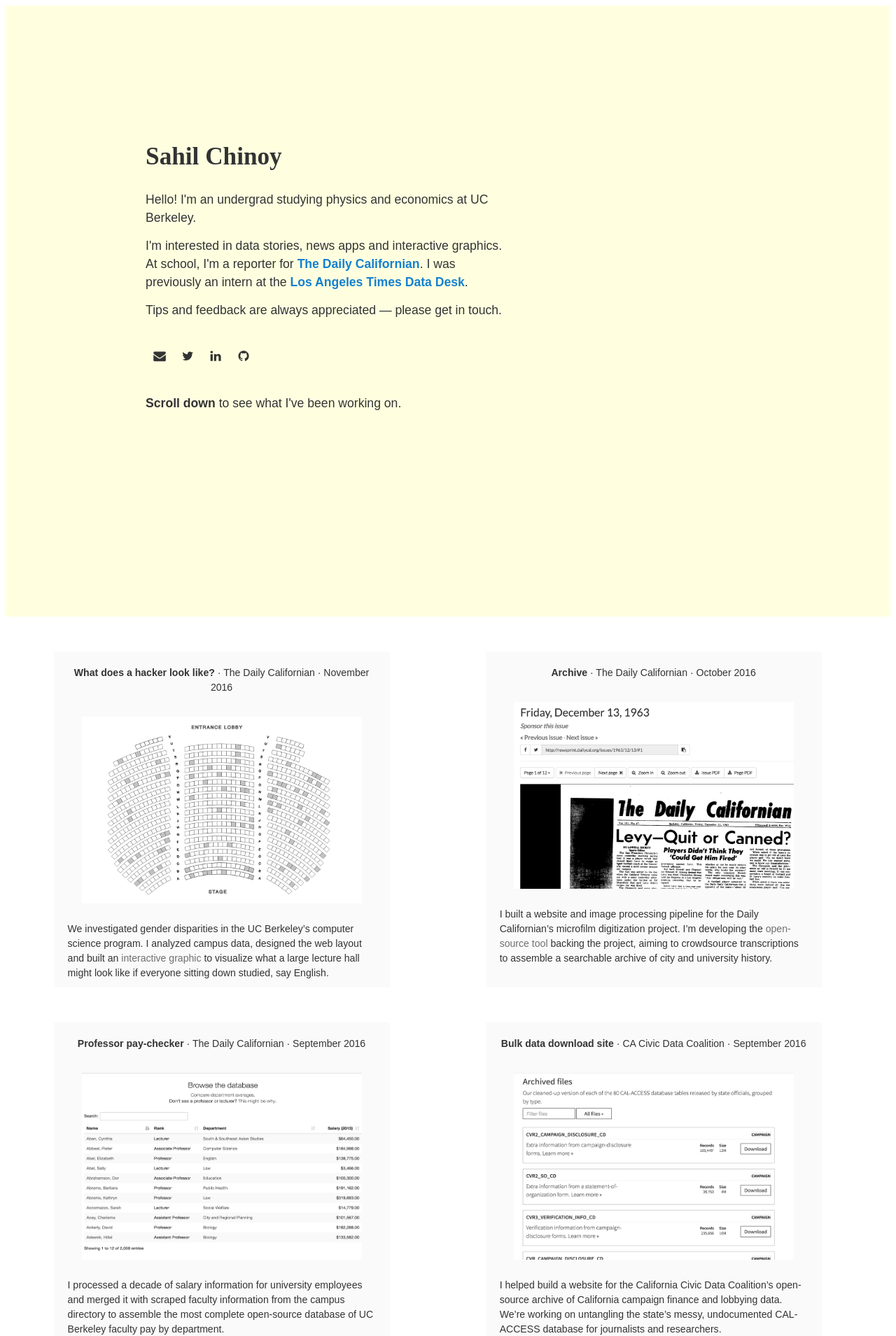
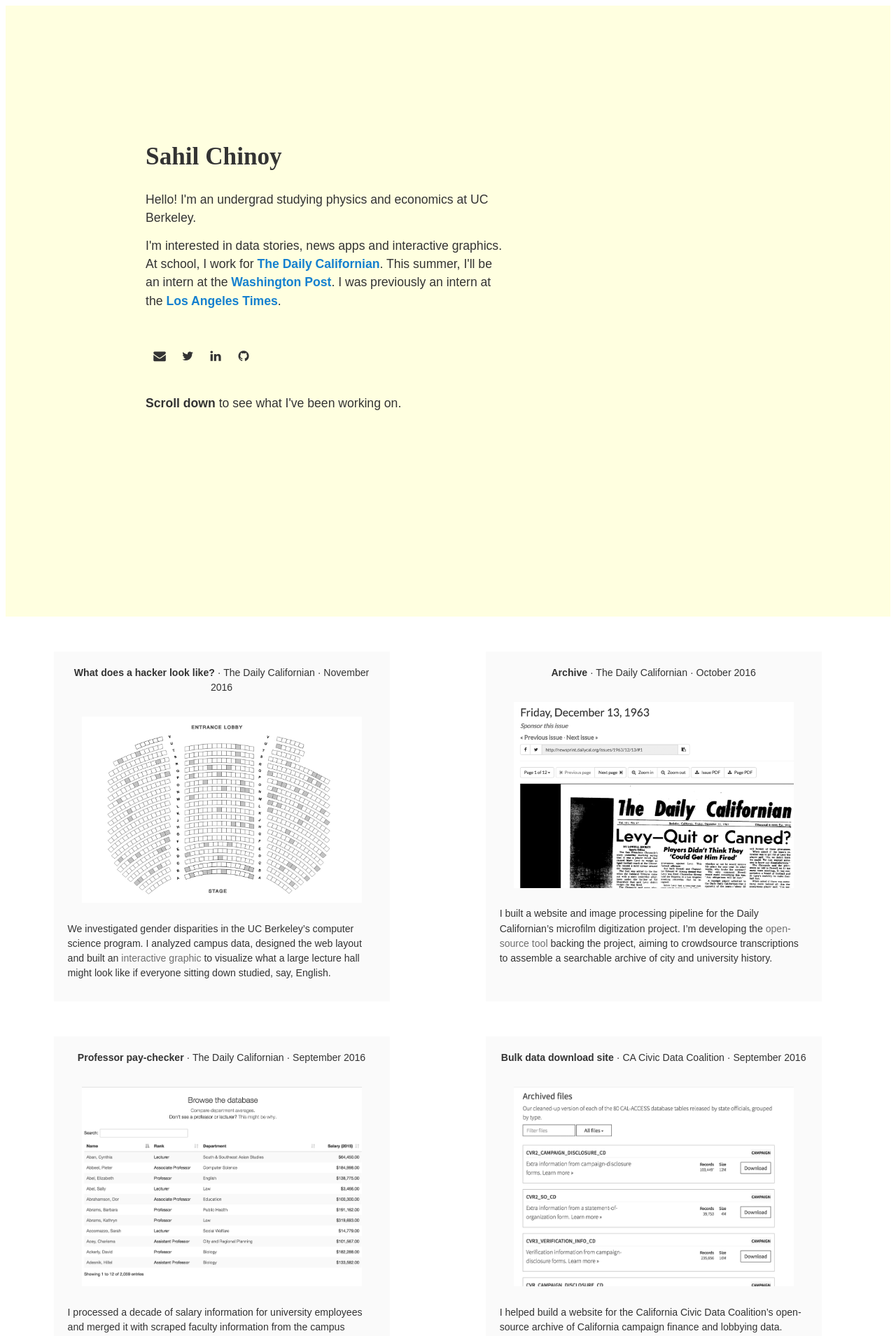
Before and after one commit to rehanchinoy/sahilchinoy.github.io, a Jekyll site: the page built from index.html, in a window 1280 px wide. Shown: the top 1909 px of the page at 70% size. Built offline with Jekyll 4.4.1, drawn with Linux system fonts in a browser that asks for light colours; nearby versions of some CDN libraries; some web fonts are replaced; some of the changed text lies outside the part shown.

```diff
--- a/_posts/2016-11-14-hacker.markdown
+++ b/_posts/2016-11-14-hacker.markdown
@@ -6,4 +6,4 @@ type: The Daily Californian
 image: hacker.png
 link: http://projects.dailycal.org/cs-gender/
 ---
-We investigated gender disparities in the UC Berkeley's computer science program. I analyzed campus data, designed the web layout and built an [interactive graphic](http://projects.dailycal.org/cs-gender/graphic/) to visualize what a large lecture hall might look like if everyone sitting down studied, say English.
+We investigated gender disparities in the UC Berkeley's computer science program. I analyzed campus data, designed the web layout and built an [interactive graphic](http://projects.dailycal.org/cs-gender/graphic/) to visualize what a large lecture hall might look like if everyone sitting down studied, say, English.
--- a/_sass/_gallery.scss
+++ b/_sass/_gallery.scss
@@ -24,7 +24,7 @@
 				max-width: 480px;
 			}
 
-			height: 480px;
+			height: 500px;
 			margin: 0 auto;
 			background: $light-gray;
 			padding: 20px;
@@ -42,10 +42,10 @@
 		}
 
 		img {
-			width: 400px;
-			height: 267px;
-			overflow: none;
+			width: 100%;
+			max-width: 400px;
 			margin: 20px auto;
+
 		}
 
 		p {
--- a/index.html
+++ b/index.html
@@ -8,9 +8,7 @@ layout: default
 
     <p>Hello! I'm an undergrad studying physics and economics at UC Berkeley.</p>
 
-    <p>I'm interested in data stories, news apps and interactive graphics. At school, I'm a reporter for <a href="http://www.dailycal.org/author/schinoy/">The Daily Californian</a>. I was previously an intern at the <a href="http://www.latimes.com/local/datadesk/">Los Angeles Times Data Desk</a>.</p>
-
-    <p style="margin-bottom: 0;">Tips and feedback are always appreciated &mdash; please get in touch.</p>
+    <p>I'm interested in data stories, news apps and interactive graphics. At school, I work for <a href="http://www.dailycal.org/author/schinoy/">The Daily Californian</a>. This summer, I'll be an intern at the <a href="http://postgraphics.tumblr.com/">Washington Post</a>. I was previously an intern at the <a href="http://www.latimes.com/local/datadesk/">Los Angeles Times</a>.</p>
 
     <div class="social">
       <li>
```
Also changed, not shown: _posts/2014-08-01-race-admissions.markdown (deleted, +0 -9 lines), _posts/2014-11-01-campaign-spending.markdown (deleted, +0 -9 lines), _posts/2015-02-01-bicycle-safety.markdown (deleted, +0 -9 lines).
